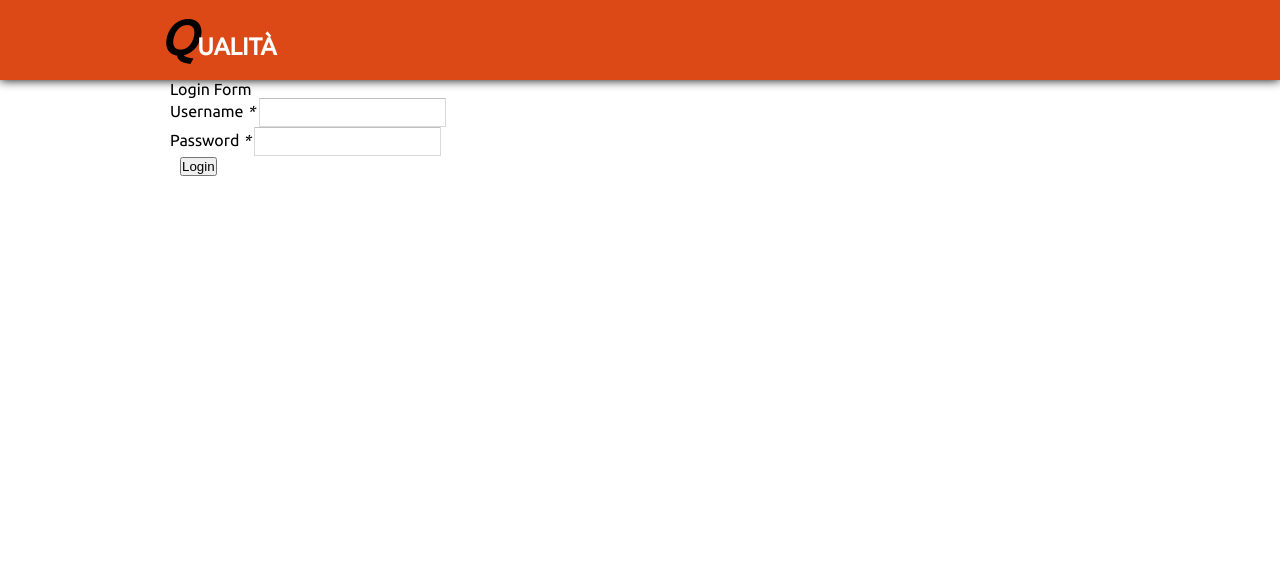
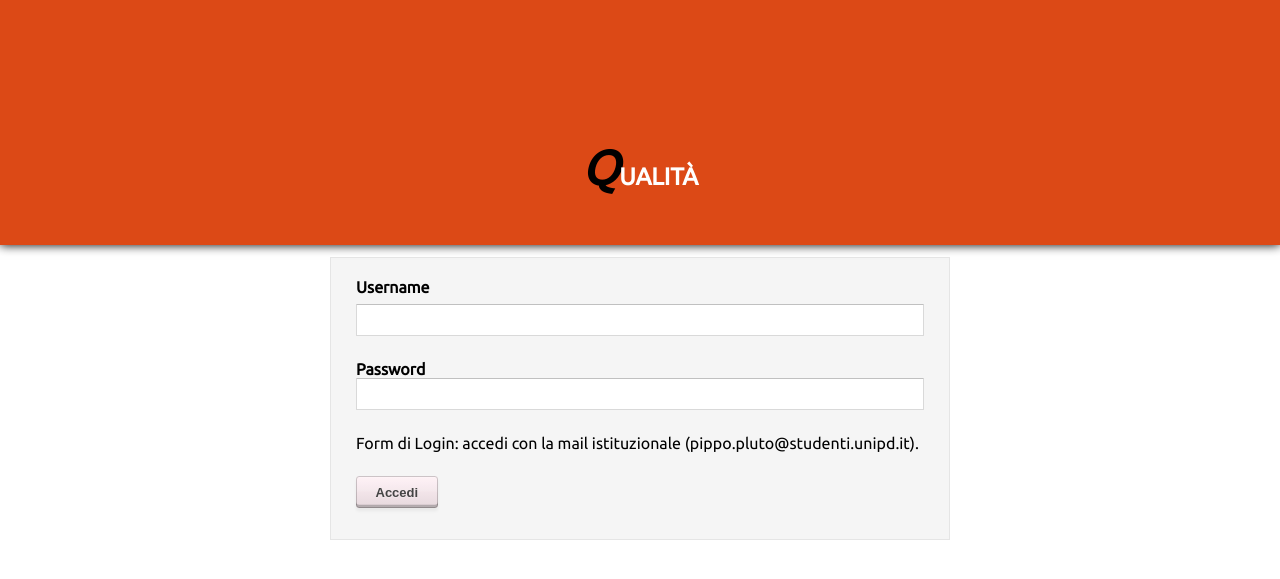
Before and after one commit to flavoi/Qualita, a Django app: template auth/templates/login.html in a window 1280 px wide. Shown: the top 579 px of the page. Run offline with Django 3.2, Linux system fonts and the light colour scheme; the template is opened without the code that fills it, so the values that code supplies are empty.

Commit message:
Implementazione pagina di login.

```diff
--- a/auth/templates/login.html
+++ b/auth/templates/login.html
@@ -1,10 +1,61 @@
 {% extends "base.html" %}
+
+{% block extrahead %}
+<style type="text/css">
+#login-wrapper #login-top {
+    width: 100%;
+    padding: 140px 0 50px 0;
+    text-align: center;
+}
+
+#topbar {
+    text-align: left;
+    background: #dc4916;
+    position: relative;
+    zoom: 1;
+    width: 100% !important;
+    z-index: 6000;
+    box-shadow: 0 0 10px black;
+    padding: 140px 0 50px 0;
+    text-align: center;
+}
+
+#topbar-inside {
+    width: 960px;
+    margin: 0 auto;
+    position: relative;
+    font-size: 1.5em;
+    font-weight: bold;
+    color: white;
+    text-align: center;
+}
+
+</style>
+{% endblock %}
+
 {% block title %}Vita / Login{% endblock %}
 {% block pagename %}Login{% endblock %}
 {% block content %}
 
-<div class="grid_12">
+<div class="grid_8 push_2">
     <form action="{% url 'login' %}" method="POST" id="login-form">{% csrf_token %}
+        <div class="signin-box">
+        <form action="#" method="GET" id="login-form">
+            <label>
+                <strong class="email-label">Username</strong>
+                <input {% if error_message %}class="form-error"{% endif %} type="text" name="username" />
+            </label>
+            <label>
+                <strong class="passw-label">Password</strong>
+                <input {% if error_message %}class="form-error"{% endif %} type="password" name="password"  />
+            </label>
+            <label>
+              <p>Form di Login: accedi con la mail istituzionale (pippo.pluto@studenti.unipd.it).</p>
+            </label>
+            <input type="submit" class="button small square custom" value="Accedi" />
+        </form>
+        </div>
+        <!--
         <fieldset>
             <legend>Login Form</legend>
         {% if error_message %}
@@ -39,6 +90,9 @@
     	    <input class="left" type="submit" title="Login" value="Login" />
     	</div>
     	</fieldset>
+        -->
     </form>
 </div>
+
+<div class="clear"></div>
 {% endblock %}
--- a/auth/templates/logout.html
+++ b/auth/templates/logout.html
@@ -1,4 +1,5 @@
 {% extends "base.html" %}
+
 {% block title %}Vita / Logout{% endblock %}
 {% block pagename %}Logout{% endblock %}
 {% block banner %}
```
Also changed, not shown: qualita.db. Lines whose indentation alone changed are shown as unchanged.
